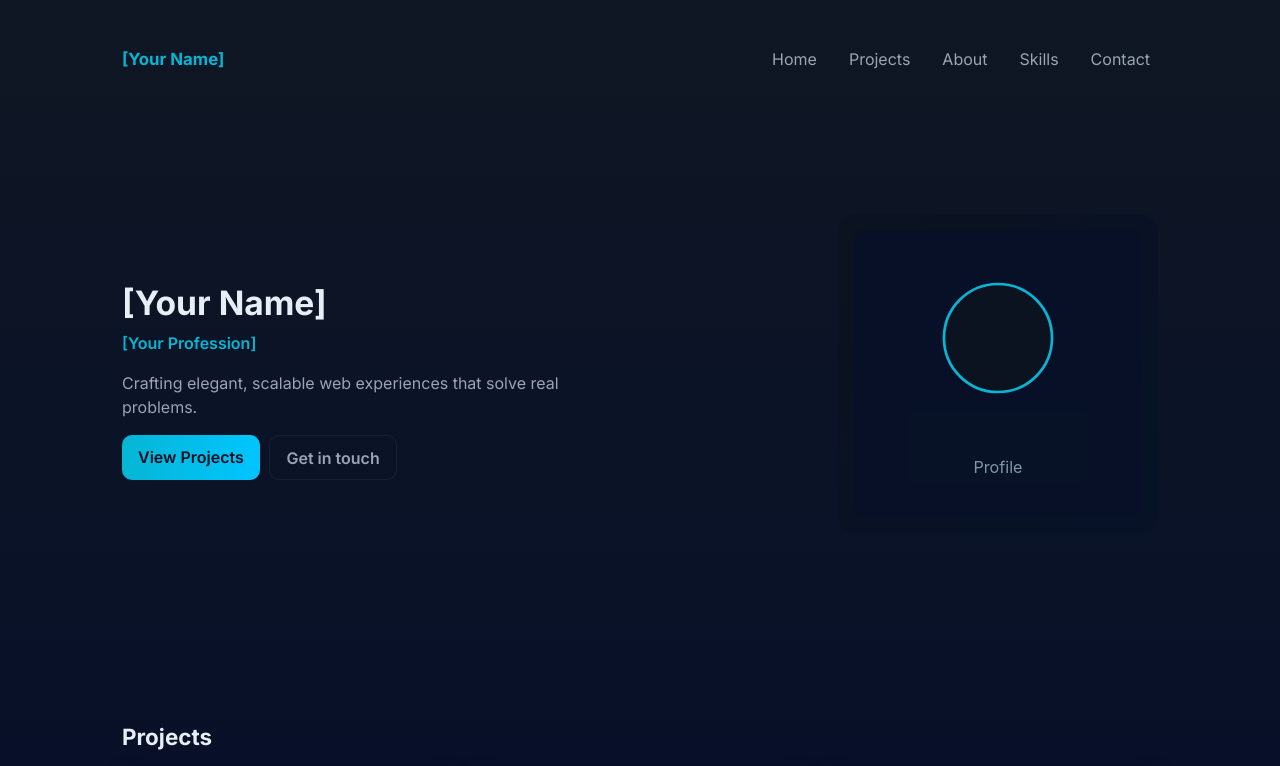
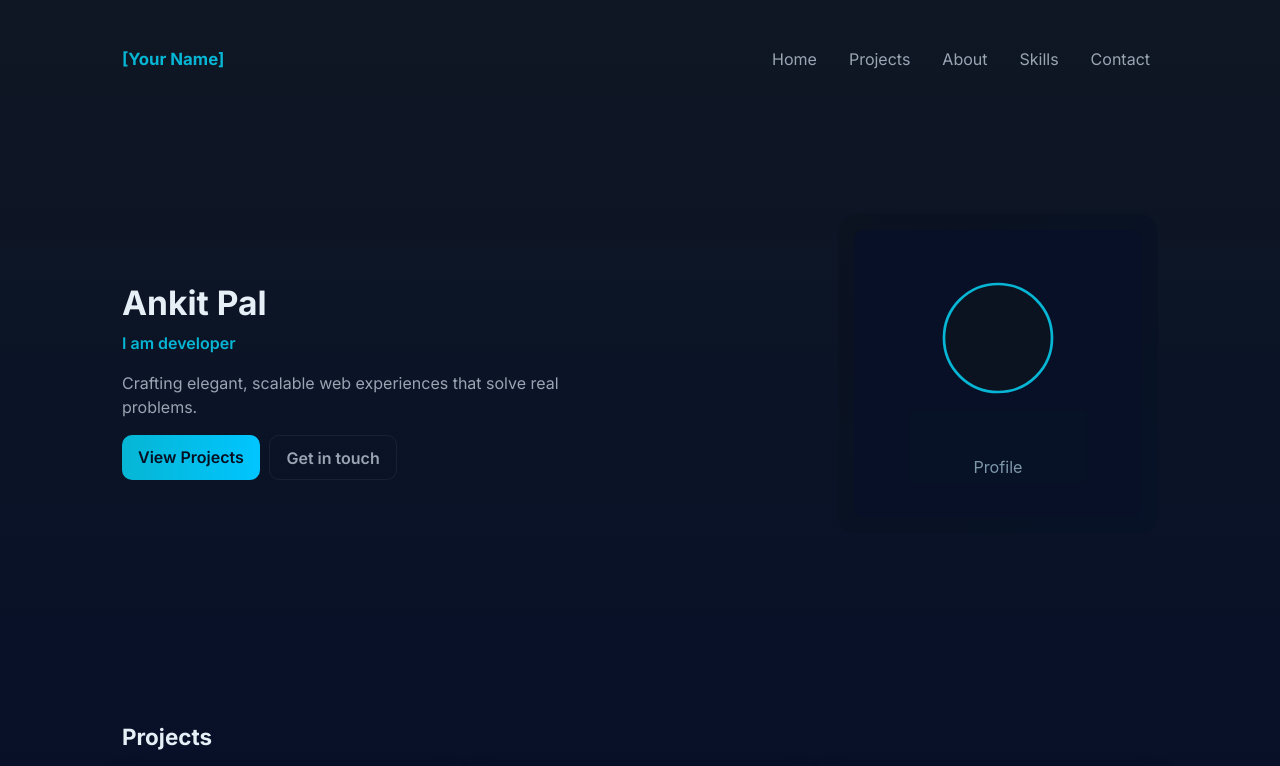
Before and after one commit to apal06696-web/my-portfolio, a plain HTML site: page index.html in a window 1280 px wide. Shown: the top 766 px of the page. Drawn offline with Linux system fonts and the light colour scheme.

Commit message:
update name

```diff
--- a/index.html
+++ b/index.html
@@ -26,8 +26,8 @@
     <section id="home" class="hero">
       <div class="container hero-grid">
         <div>
-          <h1 class="name">[Your Name]</h1>
-          <p class="profession">[Your Profession]</p>
+          <h1 class="name">Ankit Pal</h1>
+          <p class="profession">I am developer</p>
           <p class="tagline">Crafting elegant, scalable web experiences that solve real problems.</p>
           <div class="hero-ctas">
             <a class="btn primary" href="#projects">View Projects</a>
```
